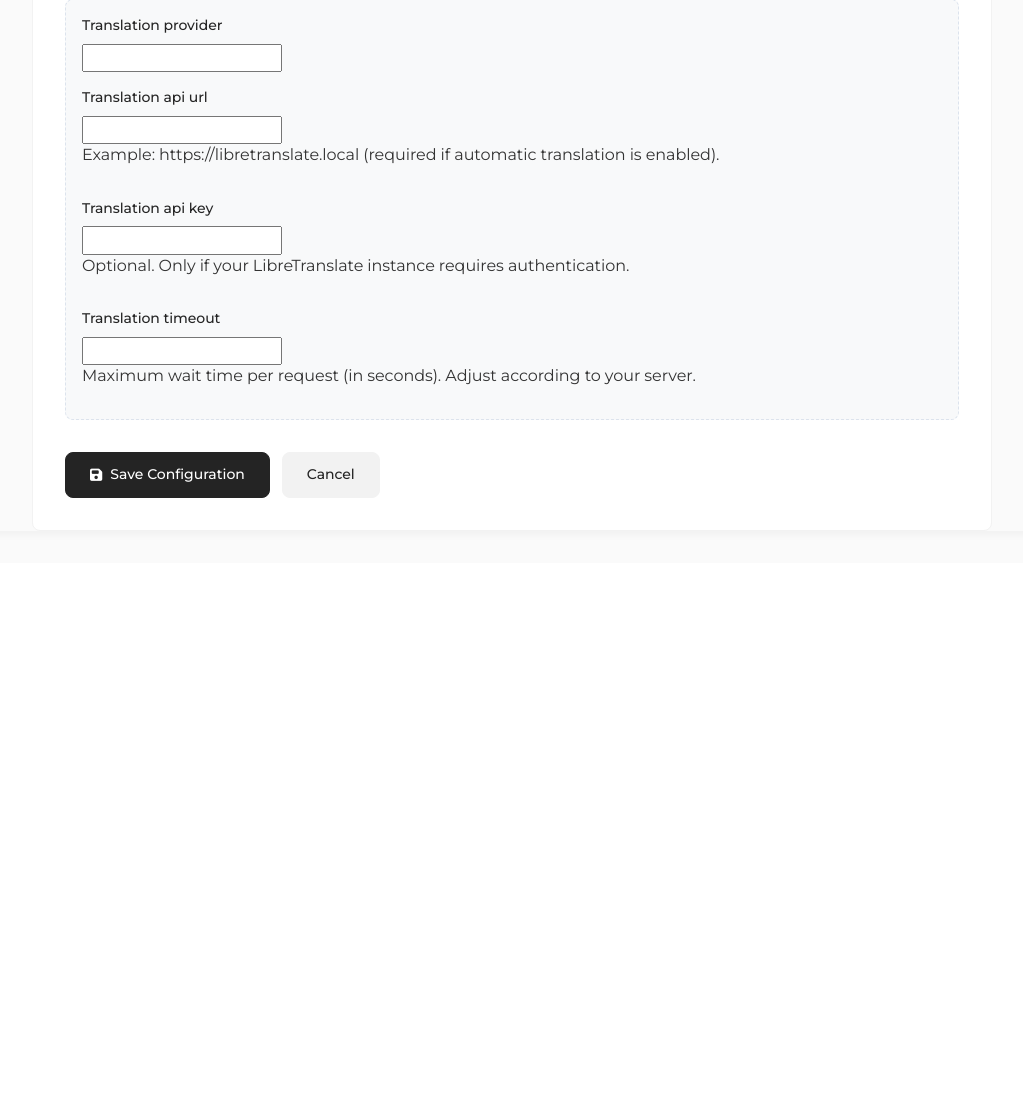
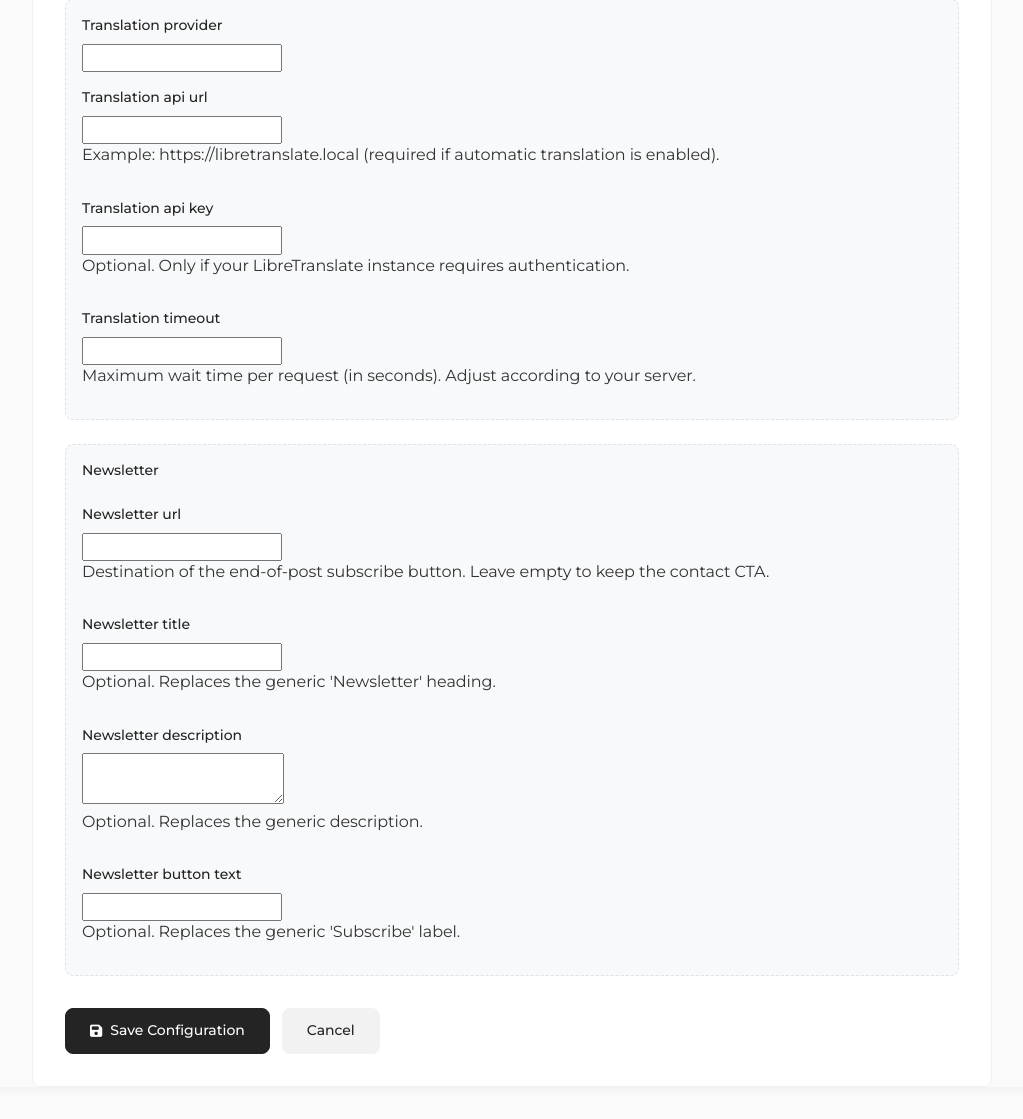
Before and after one commit to henfrydls/Portafolio-Manager, a Django app: template templates/portfolio/admin/site_configuration.html in a window 1280 px wide. Shown: the part 669-1788 px from the top of the page, without its empty margins (128-1151 px from the left). Before the commit the page ends 1200 px from the top, so only its background shows below. Run offline with Django 5.2, Linux system fonts and the light colour scheme; the template is opened without the code that fills it: most values are stand-ins (such as "Sample title", 1, 10 or a date in 2020); form fields are guessed from the names that the template uses.

Commit message:
feat: newsletter CTA settings editable from the dashboard (#116)

```diff
--- a/templates/portfolio/admin/site_configuration.html
+++ b/templates/portfolio/admin/site_configuration.html
@@ -117,6 +117,54 @@
                         {% endif %}
                     </div>
                 </div>
+
+                <div style="display: grid; gap: 16px; padding: 16px; background: #f8f9fa; border: 1px dashed #dce3ed; border-radius: 8px;">
+                    <label class="form-label-custom">{% trans "Newsletter" %}</label>
+                    <div>
+                        <label for="{{ form.newsletter_url.id_for_label }}" class="form-label-custom">
+                            {{ form.newsletter_url.label }}
+                        </label>
+                        {{ form.newsletter_url }}
+                        {% if form.newsletter_url.errors %}
+                        <p class="form-error">{{ form.newsletter_url.errors|first }}</p>
+                        {% else %}
+                        <p class="form-help">{% trans "Destination of the end-of-post subscribe button. Leave empty to keep the contact CTA." %}</p>
+                        {% endif %}
+                    </div>
+                    <div>
+                        <label for="{{ form.newsletter_title.id_for_label }}" class="form-label-custom">
+                            {{ form.newsletter_title.label }}
+                        </label>
+                        {{ form.newsletter_title }}
+                        {% if form.newsletter_title.errors %}
+                        <p class="form-error">{{ form.newsletter_title.errors|first }}</p>
+                        {% else %}
+                        <p class="form-help">{% trans "Optional. Replaces the generic 'Newsletter' heading." %}</p>
+                        {% endif %}
+                    </div>
+                    <div>
+                        <label for="{{ form.newsletter_description.id_for_label }}" class="form-label-custom">
+                            {{ form.newsletter_description.label }}
+                        </label>
+                        {{ form.newsletter_description }}
+                        {% if form.newsletter_description.errors %}
+                        <p class="form-error">{{ form.newsletter_description.errors|first }}</p>
+                        {% else %}
+                        <p class="form-help">{% trans "Optional. Replaces the generic description." %}</p>
+                        {% endif %}
+                    </div>
+                    <div>
+                        <label for="{{ form.newsletter_button_text.id_for_label }}" class="form-label-custom">
+                            {{ form.newsletter_button_text.label }}
+                        </label>
+                        {{ form.newsletter_button_text }}
+                        {% if form.newsletter_button_text.errors %}
+                        <p class="form-error">{{ form.newsletter_button_text.errors|first }}</p>
+                        {% else %}
+                        <p class="form-help">{% trans "Optional. Replaces the generic 'Subscribe' label." %}</p>
+                        {% endif %}
+                    </div>
+                </div>
             </div>
 
             <div style="margin-top: 32px; display: flex; gap: 12px;">
```
Also changed, not shown: portfolio/forms/config.py (+8 -0 lines), portfolio/tests/test_forms.py (+36 -0 lines).
